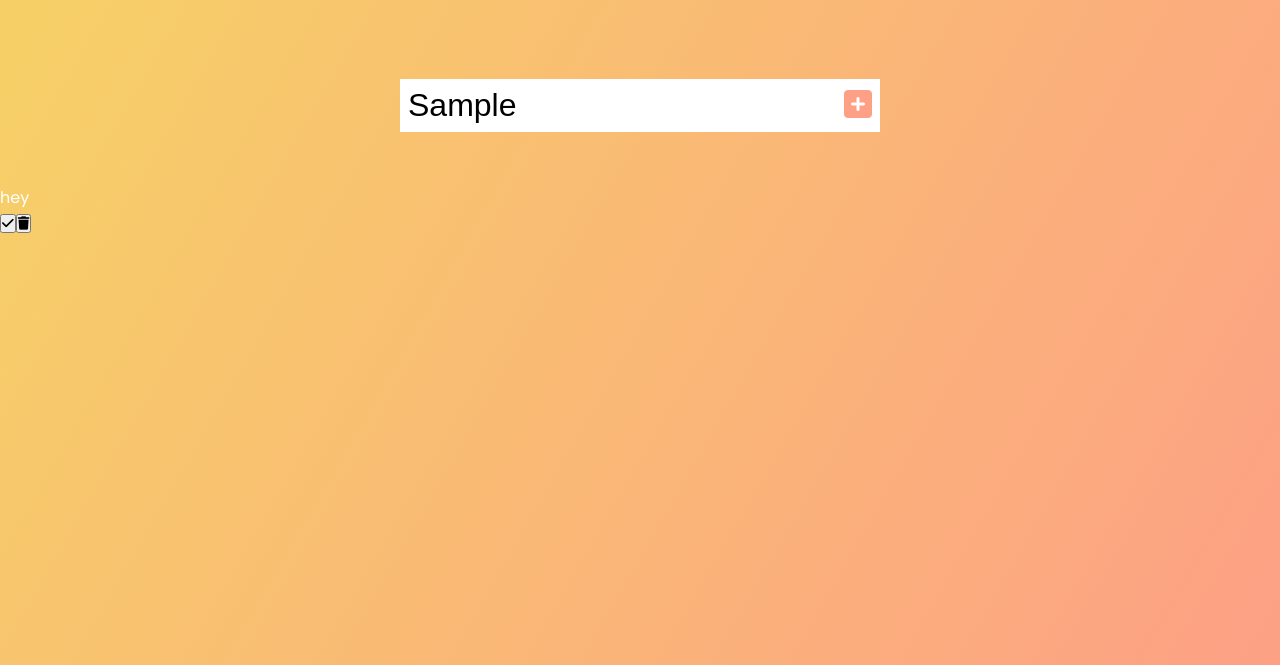
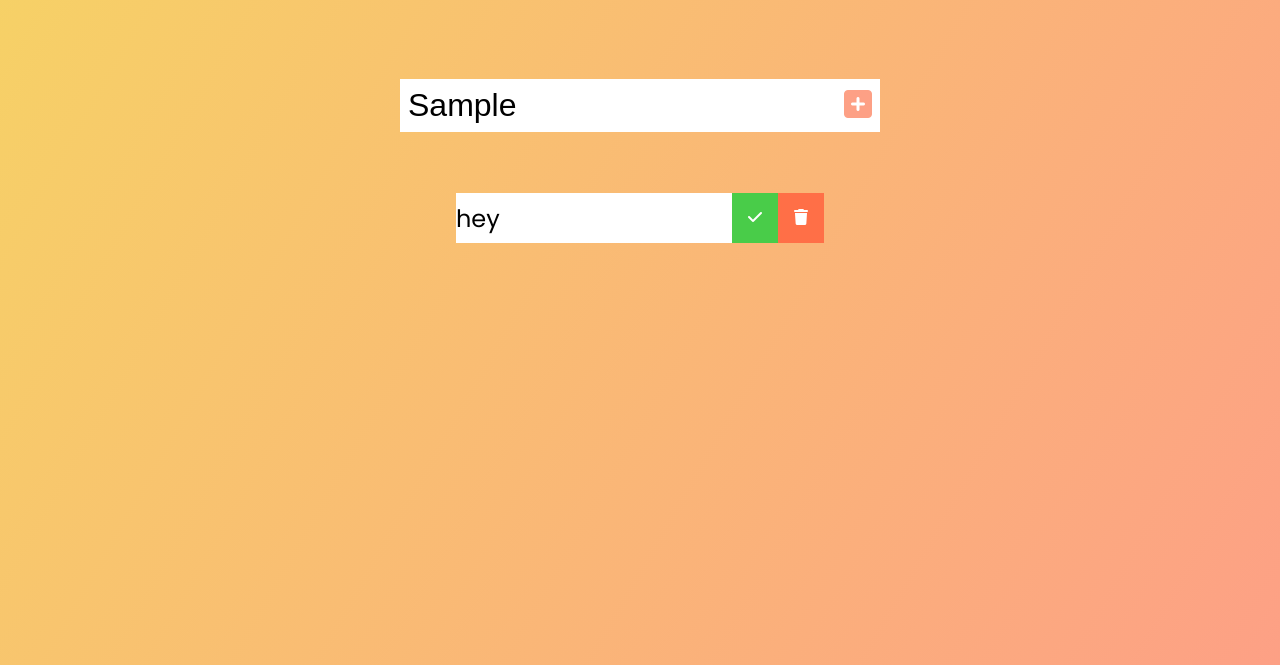
Before and after one commit to IvanJava/toDoApp, a plain HTML site: page index.html in a window 1280 px wide. Both pictures are taken after typing "Sample" into the empty fields and a click on the button 858 px from the left and 240 px from the top of the page. Shown: the part 135-800 px from the top of the page. Drawn offline with Linux system fonts and the light colour scheme.

Commit message:
add more css

```diff
--- a/style.css
+++ b/style.css
@@ -38,3 +38,38 @@ form button:hover{
     color:white;
     background-color: #fda085;
 }
+
+.todo-container{
+    display: flex;
+    justify-content: center;
+    align-items: center;
+}
+
+.todo-list{
+    list-style: none;
+    min-width: 30%;
+}
+
+.todo {
+    margin: 0.5rem;
+    background-color: white;
+    color: black;
+    font-size: 1.5rem;
+    display: flex;
+    justify-content: space-between;
+    align-items: center;
+}
+.todo li{
+    flex:1;
+}
+.trash-btn, .complete-btn{
+    background-color: #ff6f47;
+    color: white;
+    padding: 1rem;
+    border: none;
+    cursor: pointer;
+    font-size: 1rem;
+}
+.complete-btn{
+    background-color: rgb(73,204,73);
+}
```
